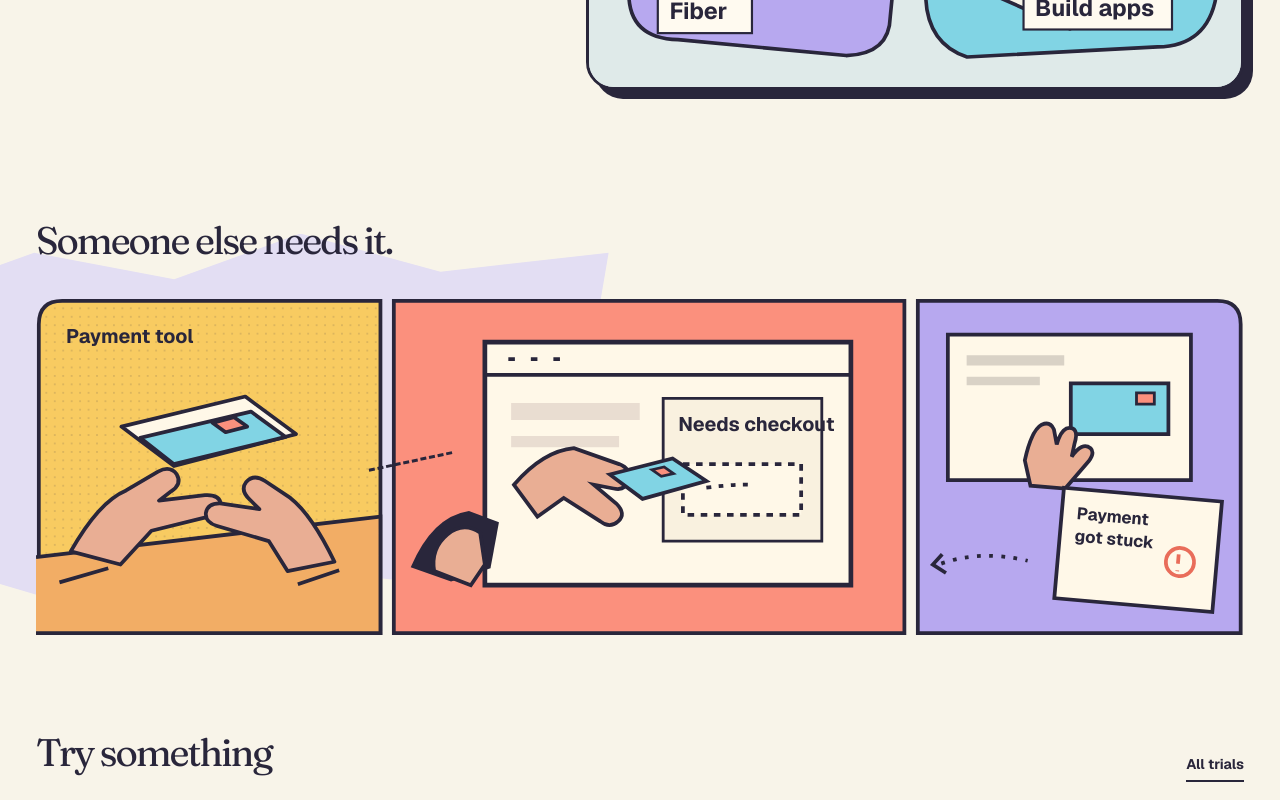
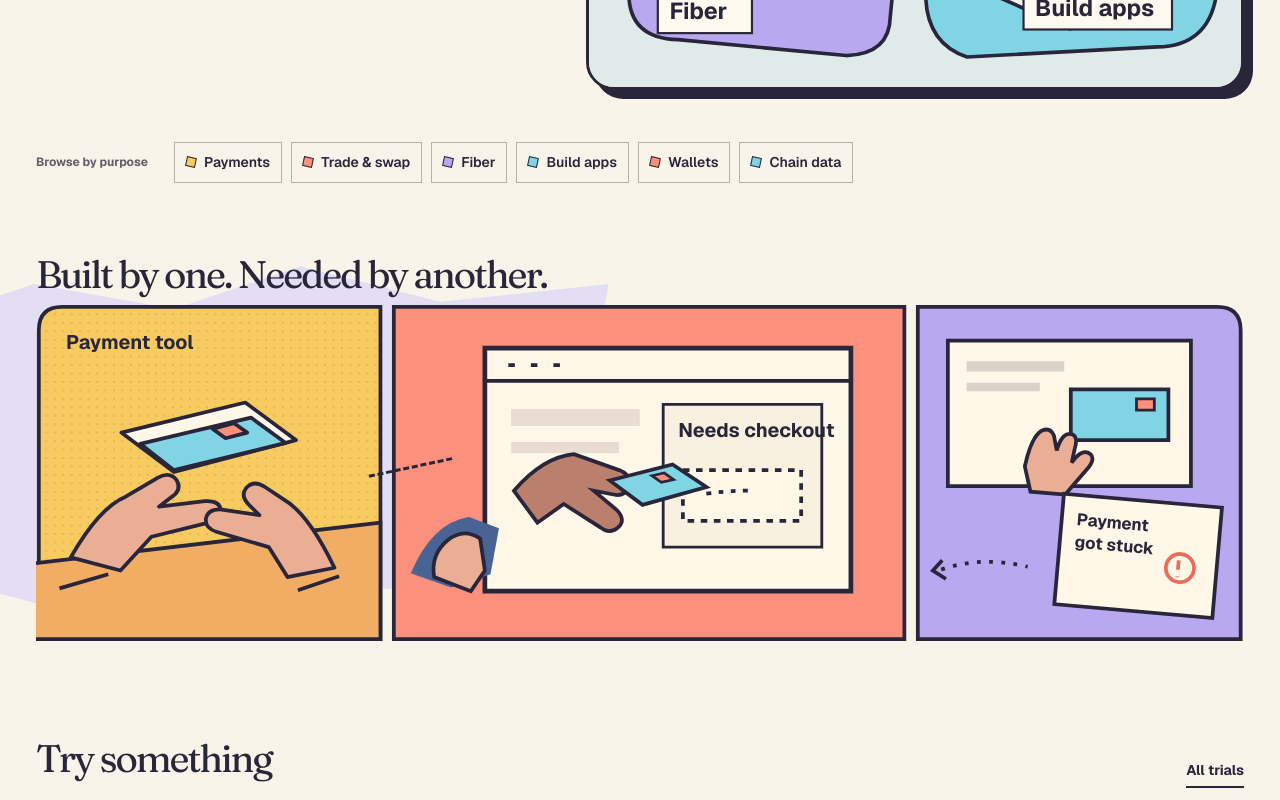
Before and after one commit to Ticoworld/trycove, a Next.js app: page / in a window 1280 px wide. Shown: the part 580-1380 px from the top of the page. Built offline with nearby package versions, Linux system fonts and the light colour scheme; no server answers; the database is empty.

Commit message:
Refine homepage discovery and illustration

```diff
--- a/app/page.tsx
+++ b/app/page.tsx
@@ -17,18 +17,24 @@ function World(){return <div className="world"><svg viewBox="0 0 900 720" role="
  <Link href="/map/developer-tools" className="world-region" aria-label="Explore developer and contract tools"><path className="region-shape" fill="#81d4e4" d="M500 404Q536 369 590 380L784 371Q851 371 852 450L866 594Q854 663 785 664L522 678Q468 660 465 597L466 475Q469 433 500 404Z"/><g className="region-object"><g transform="translate(559 430)"><path d="M10 72L105 30L205 72V167L105 209L10 167Z" fill="#f8f4e8"/><path d="M10 72l95 47 100-47M105 119v90M34 116l23-13 22 12m97 0-23-12-22 12m3-22-21 44" fill="none"/></g></g><g className="world-label" transform="translate(600 580)"><rect width="205" height="60"/><text x="16" y="41">Build apps</text></g></Link>
  </svg></div>}
 
-function Comic(){return <div className="comic" role="img" aria-label="Conceptual illustration: a maker assembles a turquoise payment component. Another builder has a gap in a checkout and receives the component. They try it, then send a note about friction back to the maker. This is an imagined example, not a recorded test.">
+function CategoryIndex(){
+ const entries=[['Payments','/map/payments-checkout'],['Trade & swap','/map/trading-markets'],['Fiber','/map/payments-checkout'],['Build apps','/map/developer-tools'],['Wallets','/map/accounts-identity'],['Chain data','/map/chain-data-indexing']];
+ return <nav className="category-index home-inner" aria-label="Browse by purpose"><span className="category-heading">Browse by purpose</span><div className="category-links">{entries.map(([label,href],index)=><Link href={href} key={label} aria-label={label==='Fiber'?'Fiber in the Payments and Fiber group':label==='Payments'?'Payments in the Payments and Fiber group':undefined}><i className={`category-mark mark-${index}`} aria-hidden="true"/>{label}</Link>)}</div></nav>
+}
+
+function Comic(){return <div className="comic" role="img" aria-label="Conceptual illustration: a maker assembles a turquoise payment component. Another builder has a gap in a checkout and receives the component. The second builder tries it, then sends a note about friction back to the maker. This is an imagined example, not a recorded test.">
  <svg className="comic-maker" viewBox="0 0 370 360" aria-hidden="true"><defs><pattern id="dots" width="9" height="9" patternUnits="userSpaceOnUse"><circle cx="2" cy="2" r="1" fill="#29263b" opacity=".18"/></pattern></defs><path fill="#f8cb61" stroke="#29263b" strokeWidth="4" d="M3 28Q3 3 28 3h339v354H3z"/><path fill="url(#dots)" d="M5 5h360v350H5z"/><path d="M0 276l367-43v124H0" fill="#f2ad65" stroke="#29263b" strokeWidth="4"/><g stroke="#29263b" strokeWidth="4" strokeLinejoin="round"><path d="M91 137l132-32 54 40-130 34z" fill="#fff8e8"/><path d="M111 149l118-28 37 27-119 29z" fill="#81d4e4"/><path d="M188 133l23-6 14 10-23 6z" fill="#fb907d"/><path d="M37 270q30-53 59-65l34-20q13-7 20 3 6 10-6 18l-13 10 49-6q16-1 17 10 0 9-13 13l-61 15-33 36z" fill="#e9ae94"/><path d="M318 281q-24-50-47-68l-27-18q-12-8-20 1-7 9 4 19l10 10-40-6q-15-1-17 10-1 10 12 14l55 16 20 32z" fill="#e9ae94"/><path d="M25 303l52-15m202 17 44-15" fill="none"/></g><text x="32" y="48" className="comic-label">Payment tool</text></svg>
- <svg className="comic-connection" viewBox="0 0 550 360" aria-hidden="true"><path fill="#fb907d" stroke="#29263b" strokeWidth="4" d="M3 3h544v354H3z"/><path d="M100 47h390v259H100z" fill="#fff8e8" stroke="#29263b" strokeWidth="5"/><path d="M100 82h390M125 65h7m17 0h7m17 0h7" fill="none" stroke="#29263b" strokeWidth="4"/><path d="M128 112h137v18H128zm0 35h115v12H128z" fill="#e9ddd1"/><path d="M290 107h169v152H290z" fill="#f9f1df" stroke="#29263b" strokeWidth="3"/><text x="306" y="142" className="comic-label">Needs checkout</text><path d="M311 177h126v54H311z" fill="#fff8e8" stroke="#29263b" strokeWidth="4" strokeDasharray="7 7"/><path d="M131 199q31-36 64-39l48 17q13 5 10 17t-16 9l-21-4 24 20q11 11 2 19t-19 0l-39-25-28 20z" fill="#e9ae94" stroke="#29263b" strokeWidth="4"/><path d="M233 188l67-17 36 24-68 19z" fill="#81d4e4" stroke="#29263b" strokeWidth="4"/><path d="M278 183l13-3 10 7-13 3z" fill="#fb907d" stroke="#29263b" strokeWidth="3"/><path d="M336 202q34-4 47-3" fill="none" stroke="#29263b" strokeWidth="4" strokeDasharray="5 8"/><path d="M21 287q23-54 62-60l32 12-9 49-42 14z" fill="#29263b"/><path d="M46 291q-4-24 14-39 17-14 35-2l5 34-15 22z" fill="#e9ae94" stroke="#29263b" strokeWidth="4"/></svg>
+ <svg className="comic-connection" viewBox="0 0 550 360" aria-hidden="true"><path fill="#fb907d" stroke="#29263b" strokeWidth="4" d="M3 3h544v354H3z"/><path d="M100 47h390v259H100z" fill="#fff8e8" stroke="#29263b" strokeWidth="5"/><path d="M100 82h390M125 65h7m17 0h7m17 0h7" fill="none" stroke="#29263b" strokeWidth="4"/><path d="M128 112h137v18H128zm0 35h115v12H128z" fill="#e9ddd1"/><path d="M290 107h169v152H290z" fill="#f9f1df" stroke="#29263b" strokeWidth="3"/><text x="306" y="142" className="comic-label">Needs checkout</text><path d="M311 177h126v54H311z" fill="#fff8e8" stroke="#29263b" strokeWidth="4" strokeDasharray="7 7"/><path d="M131 199q31-36 64-39l48 17q13 5 10 17t-16 9l-21-4 24 20q11 11 2 19t-19 0l-39-25-28 20z" fill="#bb806d" stroke="#29263b" strokeWidth="4"/><path d="M233 188l67-17 36 24-68 19z" fill="#81d4e4" stroke="#29263b" strokeWidth="4"/><path d="M278 183l13-3 10 7-13 3z" fill="#fb907d" stroke="#29263b" strokeWidth="3"/><path d="M336 202q34-4 47-3" fill="none" stroke="#29263b" strokeWidth="4" strokeDasharray="5 8"/><path d="M21 287q23-54 62-60l32 12-9 49-42 14z" fill="#4a6395"/><path d="M46 291q-4-24 14-39 17-14 35-2l5 34-15 22z" fill="#e9ae94" stroke="#29263b" strokeWidth="4"/></svg>
  <svg className="comic-attempt" viewBox="0 0 350 360" aria-hidden="true"><path fill="#b7a8ef" stroke="#29263b" strokeWidth="4" d="M3 3h319q25 0 25 25v329H3z"/><path d="M35 39h259v155H35z" fill="#fff8e8" stroke="#29263b" strokeWidth="4"/><path d="M55 61h104v11H55zm0 23h78v9H55z" fill="#d9d2c6"/><path d="M166 91h104v54H166z" fill="#81d4e4" stroke="#29263b" strokeWidth="4"/><path d="M236 101h19v12h-19z" fill="#fb907d" stroke="#29263b" strokeWidth="3"/><path d="M117 173q7-32 18-38 9-4 13 5l3 16q6-21 17-17 6 3 2 16l-3 14q11-16 20-9 5 5-2 14l-25 29-37-3z" fill="#e9ae94" stroke="#29263b" strokeWidth="4"/><g transform="rotate(5 245 260)"><path d="M154 210h169v118H154z" fill="#fff8e8" stroke="#29263b" strokeWidth="4"/><text x="170" y="242" className="comic-label note-label">Payment</text><text x="170" y="266" className="comic-label note-label">got stuck</text><circle cx="284" cy="278" r="15" fill="none" stroke="#e96d5a" strokeWidth="4"/><path d="M282 270v10m0 7v1" stroke="#e96d5a" strokeWidth="4"/></g><path d="M28 283q42-15 92-3" fill="none" stroke="#29263b" strokeWidth="4" strokeDasharray="4 9"/><path d="M29 273l-10 11 14 9" fill="none" stroke="#29263b" strokeWidth="4"/></svg>
  </div>}
 
-function Invitation(){return <section className="invitation"><div className="invitation-inner home-inner"><div className="invitation-copy"><h2>Find where<br/>it fits.</h2><Link href="/opportunities">Explore connections</Link></div><svg viewBox="0 0 720 380" aria-hidden="true" xmlns="http://www.w3.org/2000/svg"><g stroke="#29263b" strokeWidth="5" strokeLinecap="round" strokeLinejoin="round"><path d="M10 234C85 137 163 290 247 180S390 100 448 176s140 118 253 5" fill="none" strokeDasharray="4 14"/><path d="M55 103l116-44 104 44-117 48z" fill="#f8cb61"/><path d="M55 103v89l103 48v-89z" fill="#e5aa4d"/><path d="M158 151v89l117-48v-89z" fill="#fff3dd"/><path d="M352 58h198v111H352z" fill="#81d4e4"/><path d="M374 83h89m-89 22h60" fill="none"/><path d="M487 100h38v28h-38z" fill="#fb907d"/><path d="M429 232l72-28 67 28-71 30z" fill="#b7a8ef"/><path d="M429 232v55l68 29v-54z" fill="#8e79cc"/><path d="M497 262v54l71-29v-55z" fill="#eee8fa"/><circle cx="620" cy="98" r="43" fill="#fb907d"/><path d="M604 98h32m-16-16v32" fill="none"/><path d="M292 281q14-30 32 0t32 0" fill="none"/></g></svg></div></section>}
+function Invitation(){return <section className="invitation"><div className="invitation-inner home-inner"><div className="invitation-copy"><h2>Find where<br/>it fits.</h2><Link href="/opportunities">Explore connections</Link></div><svg viewBox="0 0 720 380" aria-hidden="true" xmlns="http://www.w3.org/2000/svg"><g stroke="#29263b" strokeWidth="5" strokeLinecap="round" strokeLinejoin="round"><path d="M40 218C125 139 203 160 288 192" fill="none" strokeDasharray="4 14"/><path d="M73 118l151-37 67 48-151 40z" fill="#fff8e8"/><path d="M92 128l132-32 47 33-132 35z" fill="#81d4e4"/><path d="M206 109l27-7 17 12-27 7z" fill="#fb907d"/><path d="M344 44h319v267H344z" fill="#fff8e8"/><path d="M344 80h319M366 62h7m16 0h7m16 0h7" fill="none"/><path d="M374 106h119v14H374zm0 28h89v10h-89z" fill="#ded4c5" stroke="none"/><path d="M478 161h146v89H478z" fill="#f8f4e9" strokeDasharray="8 8"/><path d="M377 217l62-17 36 25-61 17z" fill="#81d4e4"/><path d="M430 210l13-3 9 6-13 3z" fill="#fb907d"/><path d="M444 226h32" fill="none" strokeDasharray="4 9"/></g></svg></div></section>}
 
 export default async function Home(){
  const rooms=await listPublishedTrials();
  return <div className={`home ${display.variable} ${interfaceFont.variable}`}><Header/><section className="home-hero home-inner"><div className="home-copy"><h1>It&apos;s built.<br/><em>Now what?</em></h1><div className="home-actions"><Link className="home-primary" href="/projects">Explore projects</Link><Link className="home-secondary" href="/trials">Find a trial</Link></div></div><World/></section>
- <section className="home-story" aria-label="A fictional illustrated story"><div className="home-inner story-inner"><h2>Someone else needs it.</h2><Comic/></div></section>
+ <CategoryIndex/>
+ <section className="home-story" aria-label="A fictional illustrated story"><div className="home-inner story-inner"><h2>Built by one. Needed by another.</h2><Comic/></div></section>
  <section className="home-discover"><div className="home-inner"><div className="discover-title"><h2>Try something</h2><Link href="/trials">All trials</Link></div>{rooms.length?<div className="room-list">{rooms.slice(0,3).map(room=><div className="ticket-wrap" key={room.id}><Link className="ticket" href={`/trials/rooms/${encodeURIComponent(room.id)}`}><div className="ticket-body"><span>Published trial room</span><h3>{room.product.name}</h3><p>{room.description}</p><small>{room.application.network} · {room.tasks.length} {room.tasks.length===1?'task':'tasks'}</small></div><div className="ticket-stub">Explore trial</div></Link></div>)}</div>:<div className="home-empty"><p>No trial rooms are currently open.</p><Link href="/projects">Browse projects</Link></div>}</div></section>
  <Invitation/>
  <footer className="home-footer"><div className="home-footer-inner home-inner"><Link className="home-brand" href="/">trycove<span>●</span></Link><nav aria-label="Footer"><Link href="/projects">Projects</Link><Link href="/opportunities">Connections</Link><Link href="/trials">Trials</Link><Link href="/about">About</Link></nav></div></footer></div>
```
Also changed, not shown: app/home.css, 1 other file (tests, documents, lock files or other folders).
